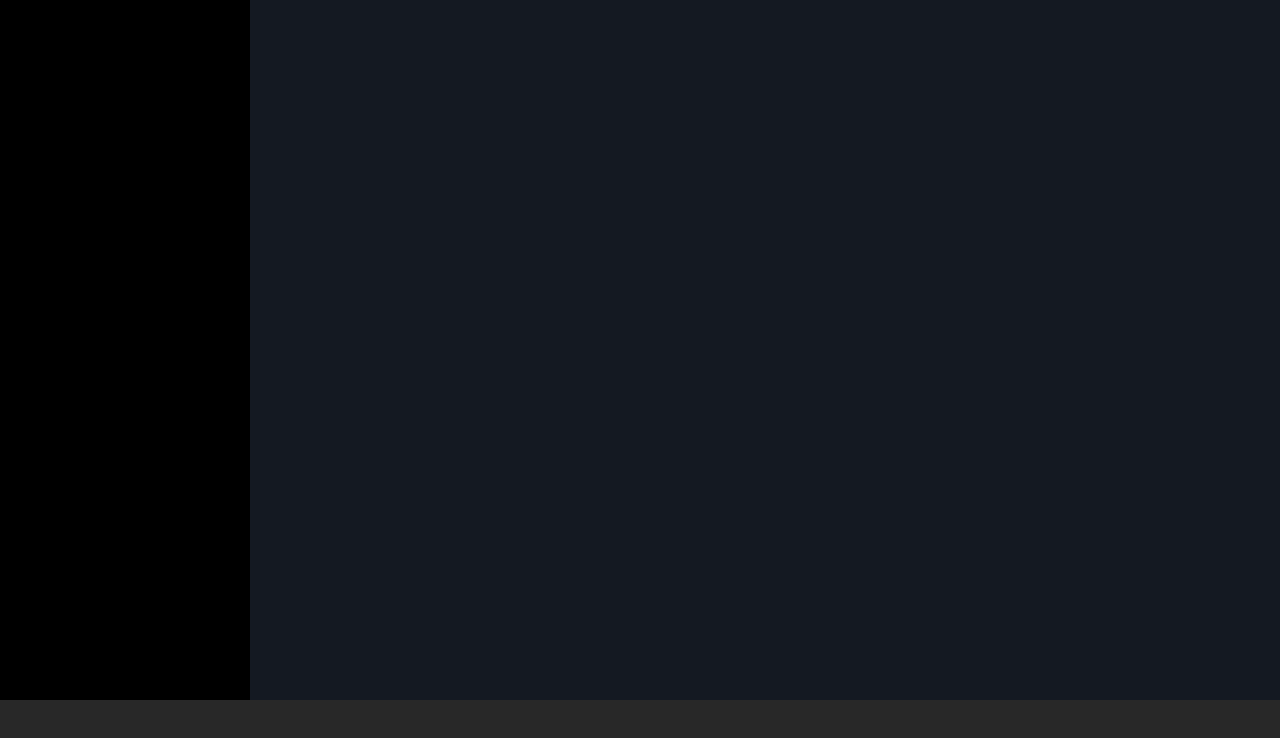
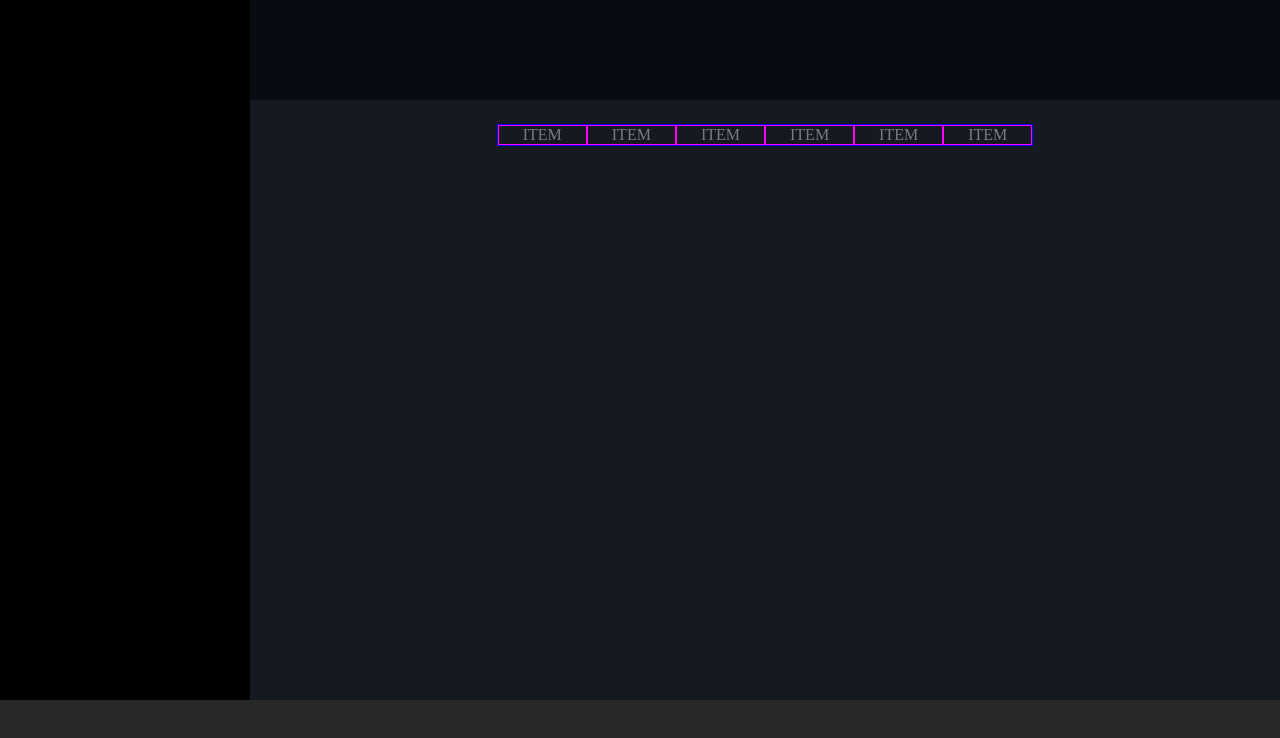
Before and after one commit to GiadaGallitto/html-css-spotifyweb, a plain HTML site: page index.html in a window 1280 px wide. Drawn offline with Linux system fonts and the light colour scheme.

Commit message:
Set nav-categories part of main

```diff
--- a/css/style.css
+++ b/css/style.css
@@ -12,6 +12,15 @@
 
 .flex-wrap{
     flex-wrap: wrap;
+}
+
+.flex-center{
+    align-items: center;
+    justify-content: center;
+}
+
+.p-relative{
+    position: relative;
 }
 
 /* Principal parts */
@@ -30,8 +39,42 @@ footer{
     height: 100px;
     width: 100%;
     background-color: #282828;
+    position: fixed;
+    bottom: 0;
 }
 
+ul{
+    list-style-type: none;
+}
+
+li{
+    display: inline-block;
+}
+
+/* HEADER PART */
+
+/* MAIN PART */
+.upgrade{
+    width: 100%;
+    height: 100px;
+    background-color: #080b12;
+}
+
+.categories{
+    width: 100%;
+    padding: 1.5rem 0;
+    color: #7a7c82;
+    text-transform: uppercase;
+}
+
+.categories ul{
+    border: 1px solid blue;
+}
+
+.categories li{
+    padding: 0 1.5rem;
+    border: 1px solid magenta;
+}
 
 
 
--- a/index.html
+++ b/index.html
@@ -9,13 +9,25 @@
     </head>
 
     <body>
-        <div class="wrapped flex-container flex-wrap">
+        <div class="wrapped flex-container flex-wrap p-relative">
             <header>
 
             </header>
 
             <main>
+                <section class="upgrade">
 
+                </section>
+                <nav class="categories flex-container flex-center">
+                    <ul class="flex-container flex-wrap">
+                        <li>Item</li>
+                        <li>Item</li>
+                        <li>Item</li>
+                        <li>Item</li>
+                        <li>Item</li>
+                        <li>Item</li>
+                    </ul>
+                </nav>
             </main>
 
             <footer>
```
